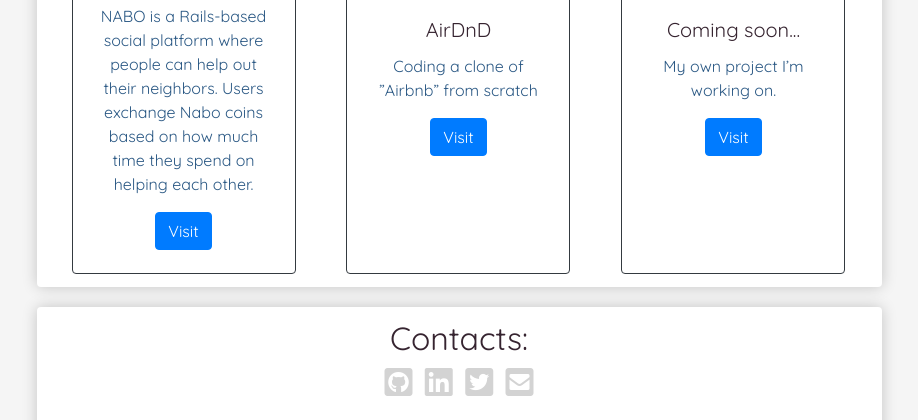
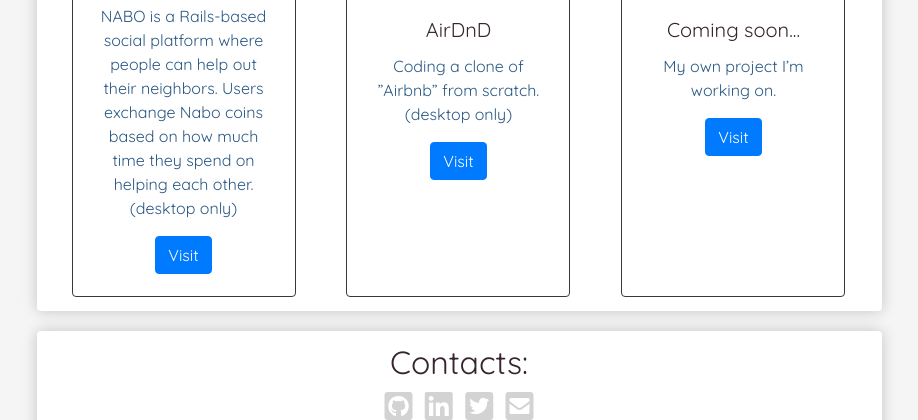
Before and after one commit to shliamin/profile, a plain HTML site: page index.html in a window 1280 px wide. Shown: the part 840-1260 px from the top of the page, without its empty margins (181-1099 px from the left). Drawn offline with nearby package versions, Linux system fonts and the light colour scheme.

Commit message:
new info was added

```diff
--- a/index.html
+++ b/index.html
@@ -47,7 +47,7 @@
                 <img src="./images/cover.png" class="card-img-top" alt="Card image cap">
                   <div class="card-body">
                     <h5 class="card-title">NABO</h5>
-                    <p class="card-text">NABO is a Rails-based social platform where people can help out their neighbors. Users exchange Nabo coins based on how much time they spend on helping each other.</p>
+                    <p class="card-text">NABO is a Rails-based social platform where people can help out their neighbors. Users exchange Nabo coins based on how much time they spend on helping each other.(desktop only)</p>
                     <a href="https://www.nabo.world" target="_blank" class="btn btn-primary">Visit</a>
                   </div>
                 </div>
@@ -58,7 +58,7 @@
                 <img src="./images/banner_image.jpg" class="card-img-top" alt="Card image cap" >
                   <div class="card-body">
                     <h5 class="card-title">AirDnD</h5>
-                    <p class="card-text">Coding a clone of ”Airbnb” from scratch</p>
+                    <p class="card-text">Coding a clone of ”Airbnb” from scratch. (desktop only)</p>
                     <a href="https://airdnd-x.herokuapp.com" target="_blank" class="btn btn-primary">Visit</a>
                   </div>
                 </div>
--- a/style.css
+++ b/style.css
@@ -79,3 +79,9 @@
   display: inline-block;
   padding: 0px 20px;
 }
+
+.mb-3, .my-3 {
+    margin-bottom: 1rem!important;
+    margin-right: 0px;
+    margin-left: 30px;
+}
```
